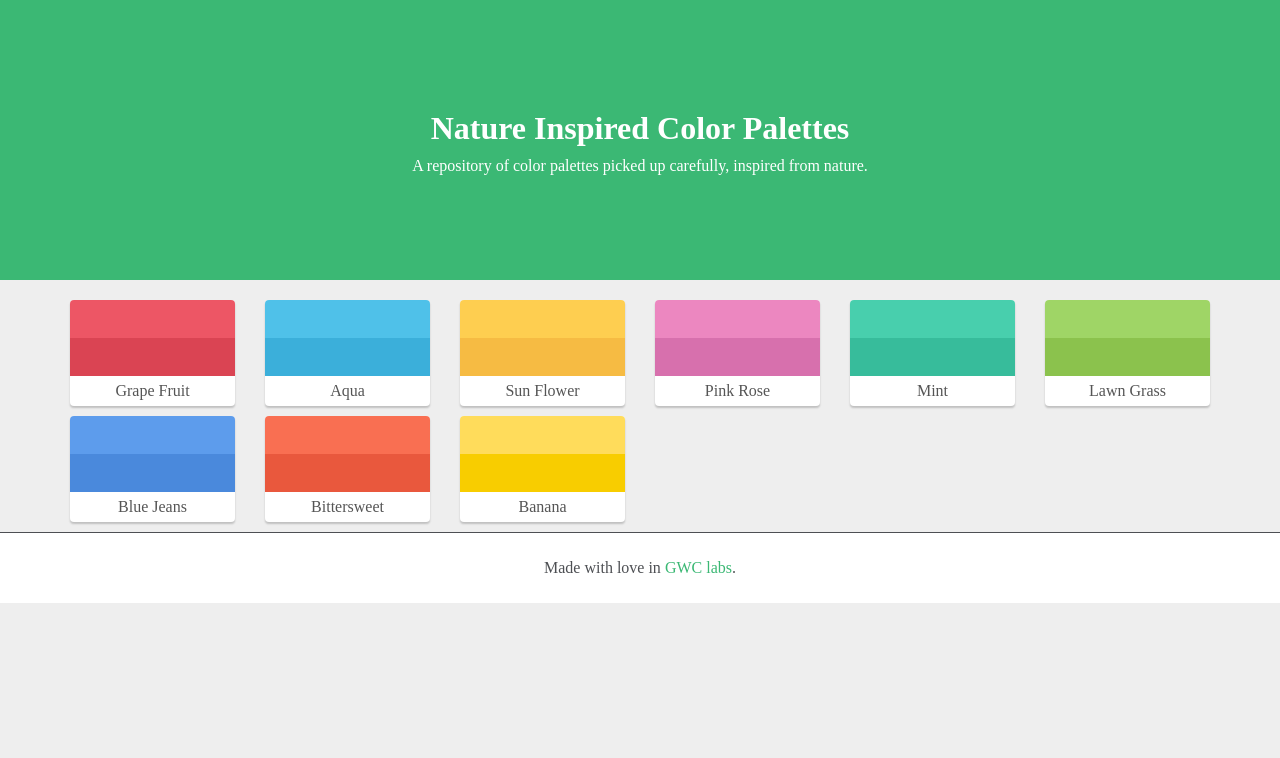
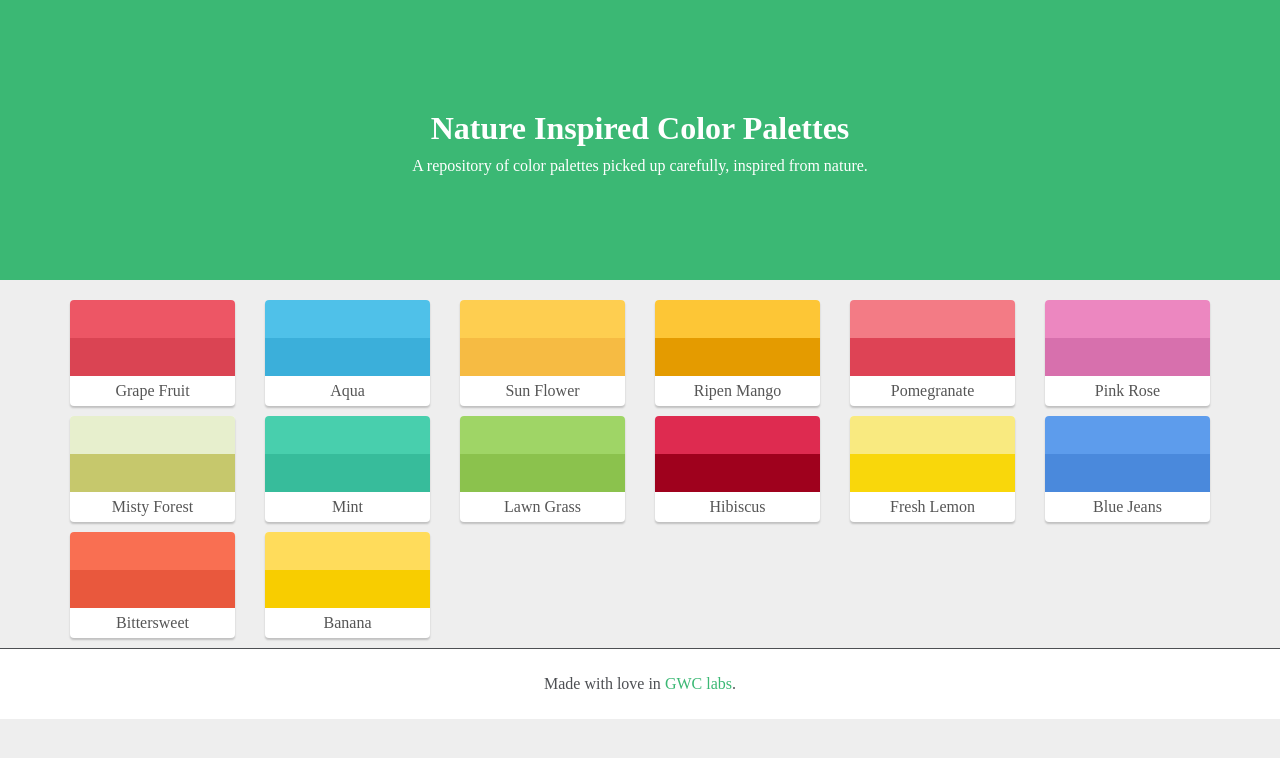
Before and after one commit to guyswhocode/nalettes, a Jekyll site: the page built from index.html, in a window 1280 px wide. Shown: the top 758 px of the page. Built offline with Jekyll 4.4.1, drawn with Linux system fonts in a browser that asks for light colours.

Commit message:
adds more palettes

```diff
--- a/_layouts/home.html
+++ b/_layouts/home.html
@@ -28,9 +28,9 @@
 			<div class="col-xs-6 col-sm-3 col-md-2 color-palette-container">
 				<div class="color-palette">
 					<div class="palette">
-						{% for tag in post.tags %}
-						<p class="color" style="background-color: {{ tag }};">{{ tag }}</p>
-						{% endfor %}
+
+						<p class="color" style="background-color: {{ post.tags[0] }};">{{ post.tags[0] }}</p>
+						<p class="color" style="background-color: {{ post.tags[1] }};">{{ post.tags[1] }}</p>
 					</div>
 					<p class="name"><a href="{{ site.baseurl }}{{ post.url }}">{{ post.title }}</a></p>
 				</div>
--- /dev/null
+++ b/_posts/2016-05-29-fresh-lemon.md
@@ -0,0 +1,5 @@
+---
+layout: palette
+title: Fresh Lemon
+tags: ["#f9ea80","#f9d70b"]
+---
--- /dev/null
+++ b/_posts/2016-05-29-hibiscus.md
@@ -0,0 +1,5 @@
+---
+layout: palette
+title: Hibiscus
+tags: ["#de2b50","#9f011d"]
+---
--- /dev/null
+++ b/_posts/2016-05-29-misty-forest.md
@@ -0,0 +1,5 @@
+---
+layout: palette
+title: Misty Forest
+tags: ["#e7efcd","#c6c86c","#7e8925"]
+---
--- /dev/null
+++ b/_posts/2016-05-29-pomegranate.md
@@ -0,0 +1,5 @@
+---
+layout: palette
+title: Pomegranate
+tags: ["#F37B85","#DE4355"]
+---
--- /dev/null
+++ b/_posts/2016-05-29-ripen-mango.md
@@ -0,0 +1,5 @@
+---
+layout: palette
+title: Ripen Mango
+tags: ["#FDC636","#E49B00"]
+---
```
